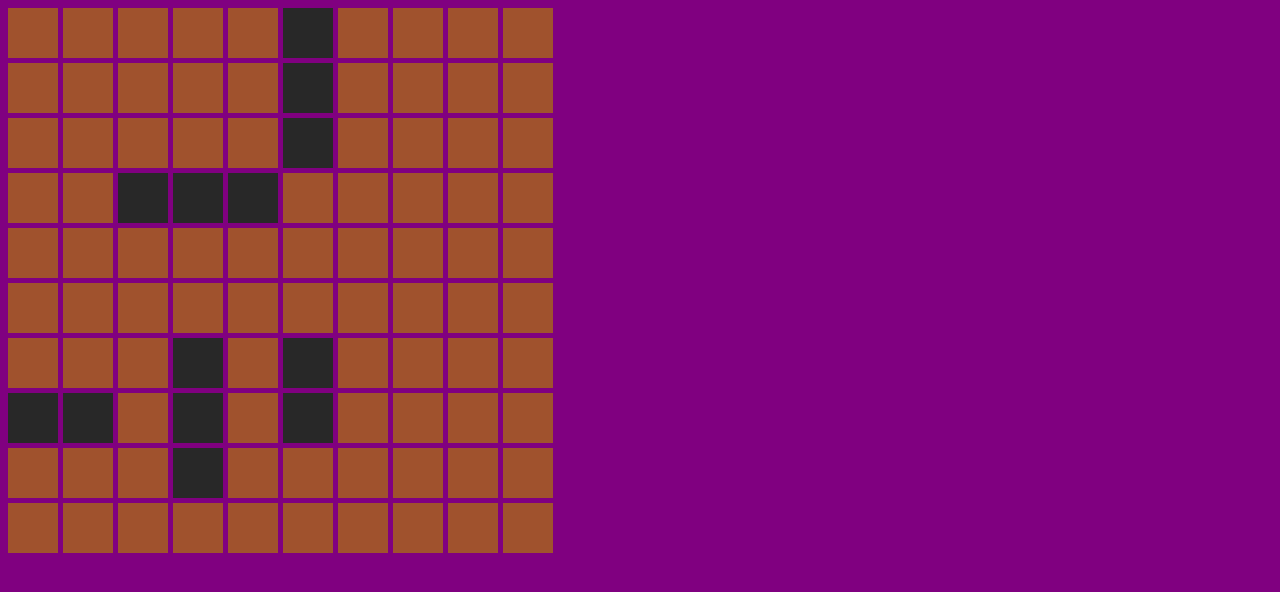
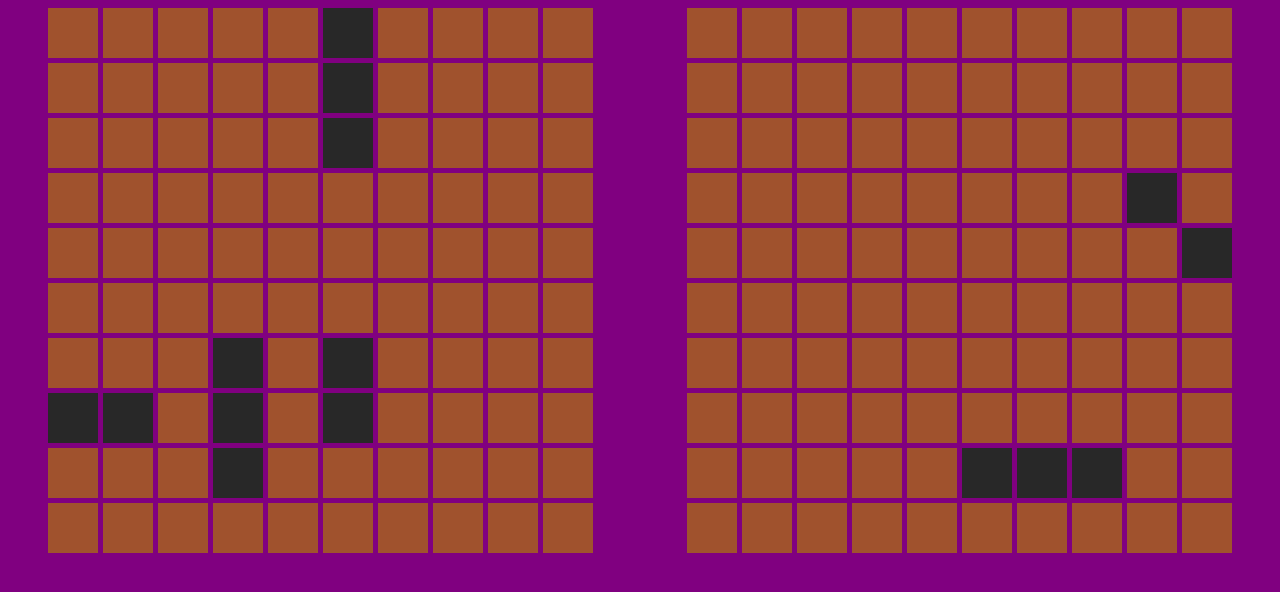
Before and after one commit to Davidcode2/battleship, a website built with webpack: page index.html in a window 1280 px wide. Built offline with nearby package versions, Linux system fonts and the light colour scheme.

Commit message:
Ship placement AI

```diff
--- a/css/style.css
+++ b/css/style.css
@@ -14,6 +14,12 @@ body {
   gap: 5px;
 }
 
+.gameboardContainer {
+  display: flex;
+  justify-content: space-around;
+  gap: 15px;
+}
+
 .gameboard_field {
   background-color: sienna;
   width: 50px;
--- a/src/game.ts
+++ b/src/game.ts
@@ -10,23 +10,45 @@ export class Game {
 
   setUpGame() {
     this.playerGameboard = Gameboard(10);
-    this.computerGameboard = Gameboard();
+    this.computerGameboard = Gameboard(10);
     this.player = new (HumanPlayer as any)(this.computerGameboard);
     this.computerPlayer = new (ComputerPlayer as any)(this.playerGameboard);
   }
 
   startGame() {
     const playerGameboardElement = createGameboard(this.playerGameboard);
+    const computerGameboardElement = createGameboard(this.computerGameboard);
     placeGameboard(playerGameboardElement);
-    this.placeShips(this.playerGameboard);
+    placeGameboard(computerGameboardElement);
+    this.placeShipsPlayer(this.playerGameboard);
+    this.placeShipsComputer(4, this.computerGameboard);
     markPlacedShips(this.playerGameboard, playerGameboardElement);
+    markPlacedShips(this.computerGameboard, computerGameboardElement);
   }
 
-  placeShips(gameboard: IGameboard) {
+  makeRandomShipForPlacement(gameboard: IGameboard) {
+    let length = Math.floor((Math.random() * 100) % gameboard.board.length);
+    let x = Math.floor((Math.random() * 100) % gameboard.board.length);
+    let y = Math.floor((Math.random() * 100) % gameboard.board.length);
+    return [length, x, y];
+  }
+
+  placeShipsPlayer(gameboard: IGameboard) {
     gameboard.placeShipVertical(3, 5, 0);
     gameboard.placeShipHorizontal(2, 0, 7);
     gameboard.placeShipVertical(2, 5, 6);
-    gameboard.placeShipHorizontal(3, 2, 3);
     gameboard.placeShipVertical(3, 3, 6);
   }
+
+  placeShipsComputer(numberOfShips: number, gameboard: IGameboard) {
+    while (gameboard.ships.length < numberOfShips) {
+      let placementInfo = this.makeRandomShipForPlacement(gameboard);
+      let coinToss = Math.floor(Math.random() * 100) >= 50;
+      if (coinToss) {
+        console.log(gameboard.placeShipVertical.apply(gameboard, placementInfo));
+      } else {
+        console.log(gameboard.placeShipHorizontal.apply(gameboard, placementInfo));
+      }
+    }
+  }
 }
--- a/src/gameboard.ts
+++ b/src/gameboard.ts
@@ -6,6 +6,7 @@ export interface IGameboard {
   placeShipVertical: (length: number, x: number, y: number) => boolean,
   placeShipHorizontal: (length: number, x: number, y: number) => boolean,
   EMPTY_FIELD_VALUE: any,
+  ships: IShip[]
 }
 
 export const Gameboard = function (size = 4) {
@@ -30,11 +31,13 @@ export const Gameboard = function (size = 4) {
     missedShots: new Array(),
     successfulShots: new Array(),
     ships: new Array<IShip>(),
+
     assignShipToFieldsHorizontal: function (ship: any, x: number, y: number) {
       for (let i = 0; i < ship.length; i++) {
         this.board[x+i][y] = ship;
       }
     },
+
     assignShipToFieldsVertical: function (ship: any, x: number, y: number) {
       for (let i = 0; i < ship.length; i++) {
         this.board[x][y+i] = ship;
```
